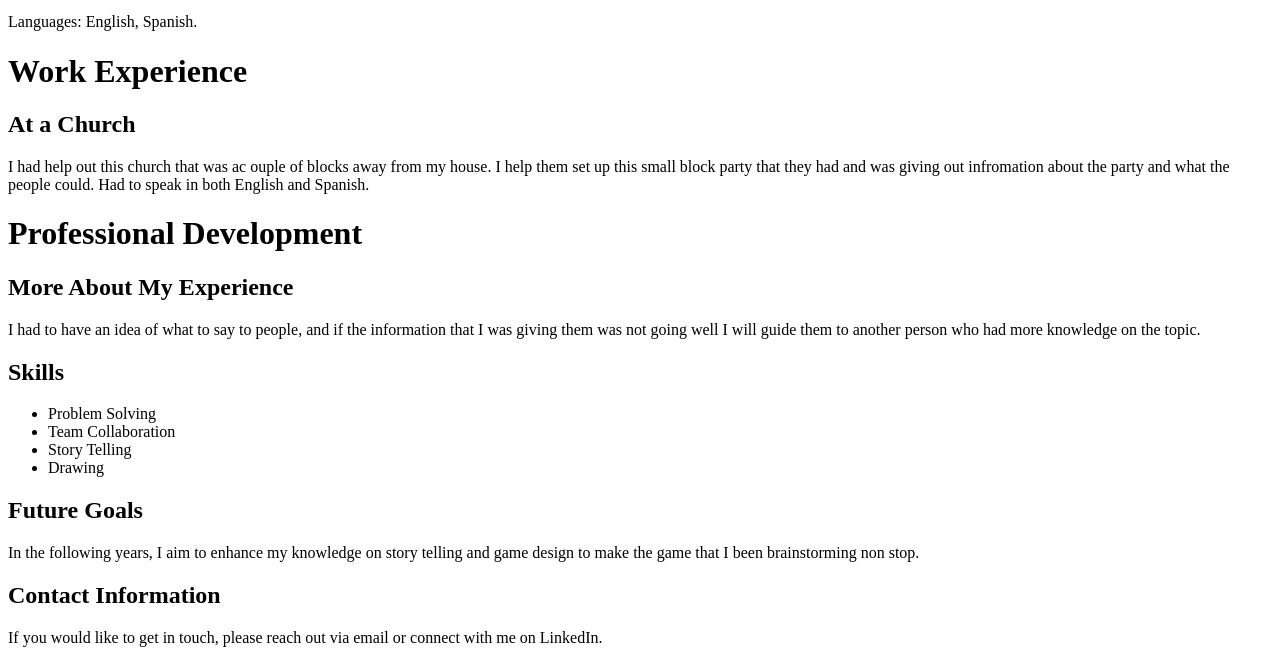
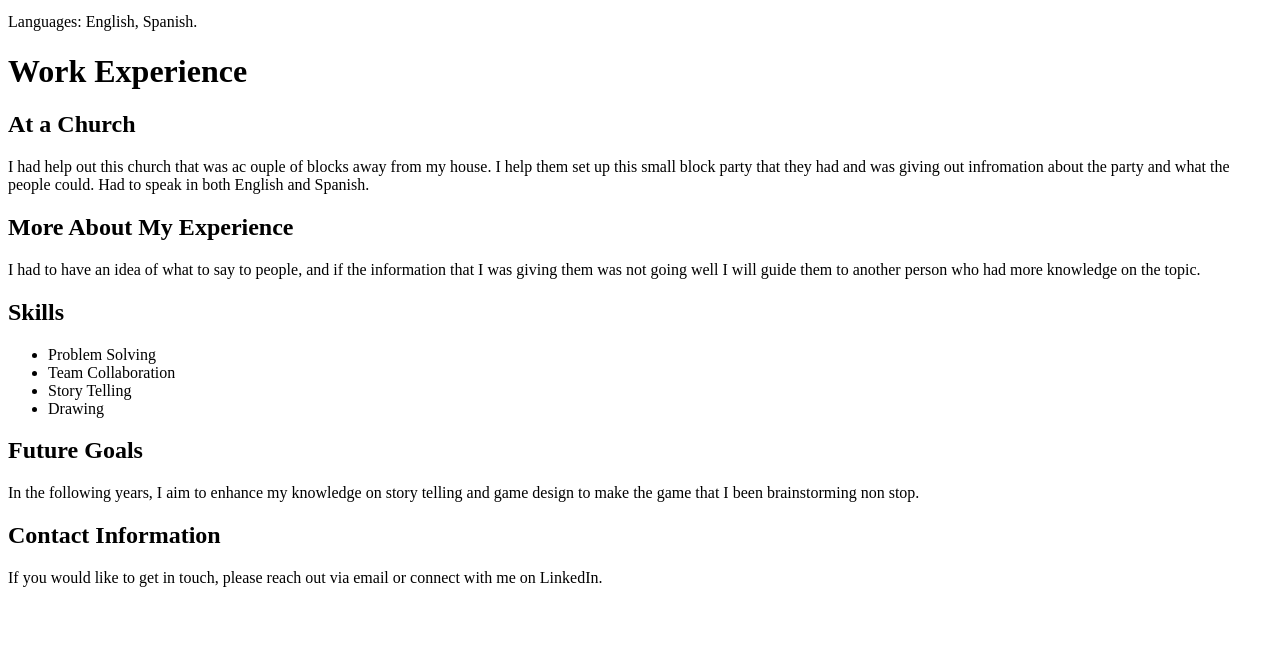
Before and after one commit to Eddie01526/Project-1, a plain HTML site: page index.html in a window 1280 px wide. Shown: the part 746-1409 px from the top of the page. After the commit the page ends 1349 px from the top, so only its background shows below. Drawn offline with Linux system fonts and the light colour scheme.

Commit message:
Update index.html

```diff
--- a/index.html
+++ b/index.html
@@ -40,9 +40,6 @@
     <p> I had help out this church that was ac ouple of blocks away from my house. I help them set up this small block party that they had and was giving out infromation about the party and what the people could. Had to speak in both English and Spanish.</p>
 	</div>
 	<div>
-		<h1>Professional Development</h1>
-	</ul>
-	</div>
   <!-- Additional Content to Encourage Scrolling -->
   <h2>More About My Experience</h2>
   <p>I had to have an idea of what to say to people, and if the information that I was giving them was not going well I will guide them to another person who had more knowledge on the topic.</p>
```
